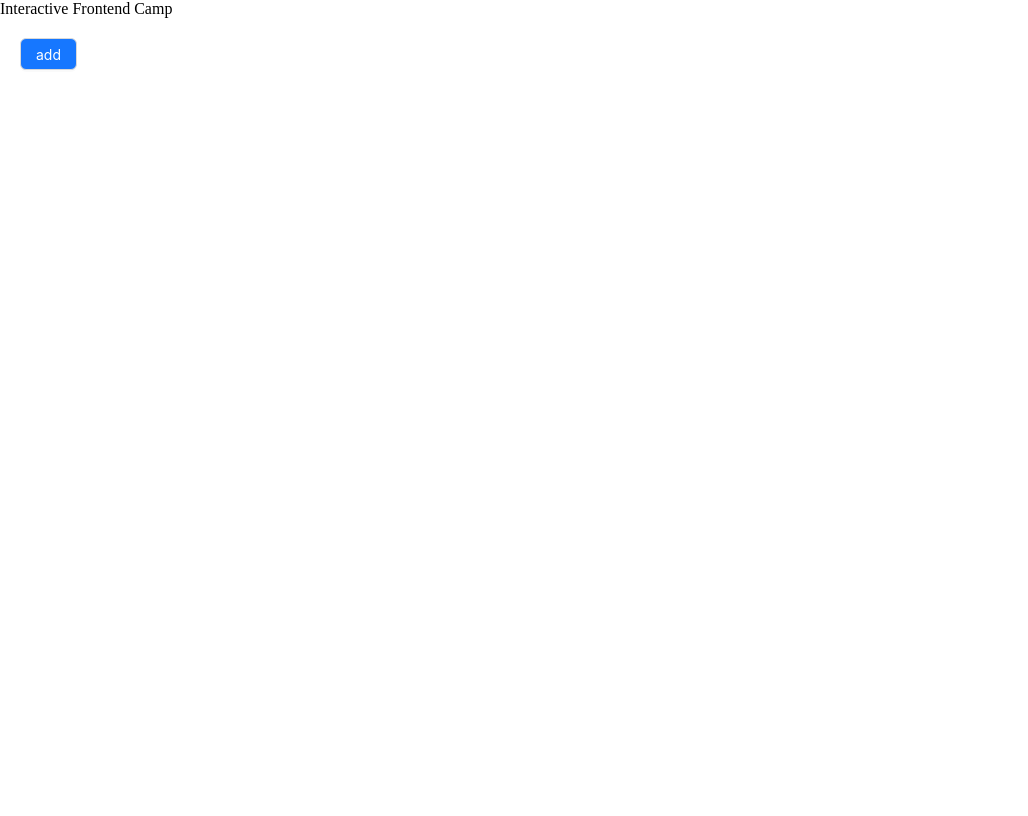
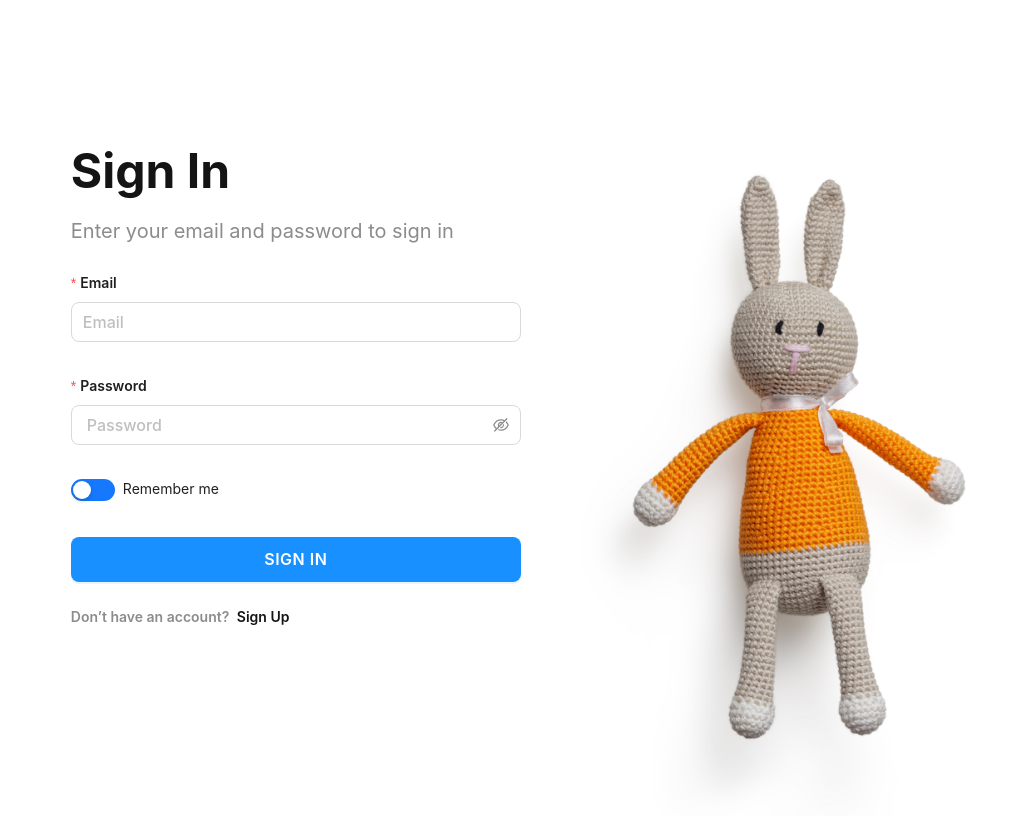
Before and after one commit to frontgps/dashboard, a React (Vite) app: page /login in a window 1280 px wide. Shown: the whole page, without its empty margins (0-1028 px from the left). Built offline with nearby package versions, Linux system fonts and the light colour scheme.

Commit message:
design login page

```diff
--- a/index.html
+++ b/index.html
@@ -1,5 +1,5 @@
 <!doctype html>
-<html lang="en">
+<html lang="en" dir="ltr">
   <head>
     <meta charset="UTF-8" />
     <link rel="icon" type="image/svg+xml" href="/vite.svg" />
--- a/package.json
+++ b/package.json
@@ -17,7 +17,8 @@
     "@ant-design/icons": "^6.0.2",
     "antd": "^5.27.4",
     "react": "^19.1.1",
-    "react-dom": "^19.1.1"
+    "react-dom": "^19.1.1",
+    "react-router-dom": "^7.9.3"
   },
   "devDependencies": {
     "@eslint/js": "^9.36.0",
--- a/src/App.tsx
+++ b/src/App.tsx
@@ -1,10 +1,20 @@
 import Button from '@/components/Button/Button'
+import { Route, Routes } from "react-router-dom";
+import Login from "@/pages/Login";
 
 function App() {
   return (
     <>
+      <Routes>
+      <Route path="/" element={
+      <>
       <p>Interactive Frontend Camp</p>
       <Button>add</Button>
+      </>
+      }/>
+      <Route path="/login" element={<Login/>}/>
+      </Routes>
+
     </>
   )
 }
--- a/src/main.tsx
+++ b/src/main.tsx
@@ -3,11 +3,17 @@ import { createRoot } from 'react-dom/client'
 import App from '@/App'
 import { ConfigProvider } from 'antd'
 import '@/styles/theme.scss'
+import { BrowserRouter } from "react-router-dom";
+
+
+
 
 createRoot(document.getElementById('root')!).render(
   <StrictMode>
     <ConfigProvider direction="rtl">
+    <BrowserRouter>
       <App />
+    </BrowserRouter>
     </ConfigProvider>
   </StrictMode>
 )
--- /dev/null
+++ b/src/pages/Login.tsx
@@ -0,0 +1,103 @@
+import { useState } from "react";
+import { Row, Col, Typography, Form, Input, Button, Switch } from "antd";
+import type { FormProps } from "antd";
+import "@/styles/Login.scss";
+
+const { Text } = Typography;
+
+type LoginFormValues = {
+  email: string;
+  password: string;
+  remember?: boolean;
+};
+
+export default function Login() {
+  const [loading, setLoading] = useState<boolean>(false);
+
+  const onFinish: FormProps<LoginFormValues>["onFinish"] = (values) => {
+    setLoading(true);
+    setTimeout(() => {
+      setLoading(false);
+      console.log("Login Success:", values);
+    }, 1200);
+  };
+
+  return (
+    <div className="container">
+      <Row align="middle" justify="center" className="login-container">
+        <Col xs={22} sm={20} md={10} className="form-col">
+          <div className="login-form-wrapper">
+            <h2 className="login-title">Sign In</h2>
+            <Text className="login-subtitle">
+              Enter your email and password to sign in
+            </Text>
+
+            <Form<LoginFormValues>
+              layout="vertical"
+              onFinish={onFinish}
+              className="login-form">
+              <Form.Item
+                label={<span className="login-label">Email</span>}
+                name="email"
+                rules={[
+                  { required: true, message: "Please enter your email!" },
+                  { type: "email", message: "Invalid email format!" },
+                ]}
+                className="login-form-item">
+                <Input placeholder="Email" size="large" className="login-input" />
+              </Form.Item>
+
+              <Form.Item
+                label={<span className="login-label">Password</span>}
+                name="password"
+                rules={[{ required: true, message: "Please enter your password!" }]}
+                className="login-form-item">
+                <Input.Password
+                  placeholder="Password"
+                  size="large"
+                  className="login-input"
+                />
+              </Form.Item>
+
+              <Form.Item className="remember-me">
+                <div className="remember-wrapper">
+                  <Form.Item
+                    name="remember"
+                    valuePropName="checked"
+                    noStyle
+                    initialValue={true}>
+                    <Switch />
+                  </Form.Item>
+                  <Text className="remember-text">Remember me</Text>
+                </div>
+              </Form.Item>
+
+              <Form.Item className="login-button-item">
+                <Button
+                  type="primary"
+                  htmlType="submit"
+                  size="large"
+                  block
+                  loading={loading}
+                  className="login-button">
+                  SIGN IN
+                </Button>
+              </Form.Item>
+            </Form>
+
+            <div className="signup-box">
+              <Text className="signup-text">Don’t have an account? </Text>
+              <a href="/signup" className="signup-link">
+                Sign Up
+              </a>
+            </div>
+          </div>
+        </Col>
+
+        <Col xs={22} sm={20} md={14} className="image-col">
+          <img src="/images/login.jpg" alt="login" className="login-image" />
+        </Col>
+      </Row>
+    </div>
+  );
+}
--- /dev/null
+++ b/src/styles/Login.scss
@@ -0,0 +1,121 @@
+.container {
+    max-width: 1800px;
+    margin: 50px;
+    @media (max-width: 767.98px) {
+      margin: auto;
+    }
+  }
+  .login-left {
+    padding: 10px 60px;
+  }
+
+  .login-form-wrapper {
+    max-width: 450px;
+    margin: 0 auto;
+  }
+
+  .login-title {
+    font-size: 48px;
+    font-weight: 700;
+    margin-bottom: 16px;
+    color: #141414;
+  }
+
+  .login-subtitle {
+    font-size: 20px;
+    color: #8c8c8c;
+    display: block;
+    margin-bottom: 24px;
+    text-align: end;
+
+    @media (max-width: 767.98px) {
+      font-size: 16px;
+    }
+  }
+
+  .login-label {
+    font-weight: 600;
+  }
+
+  .login-form-item {
+    margin-bottom: 8px;
+    min-height: 95px;
+  }
+
+  .ant-input::placeholder,
+  .ant-input-password input::placeholder {
+    font-weight: 500;
+    color: #bfbfbf;
+  }
+
+  .remember-wrapper {
+    margin-bottom: 12px;
+  }
+
+  .remember-box {
+    display: flex;
+    align-items: center;
+  }
+
+  .remember-text {
+    margin-left: 8px;
+    font-size: 14px;
+  }
+
+  .login-button {
+    background: #1890ff;
+    height: 45px;
+    font-weight: 600;
+    letter-spacing: 0.5px;
+  }
+
+  .signup-box {
+    text-align: left;
+    margin-top: 16px;
+  }
+
+  .signup-text {
+    font-size: 14px;
+    font-weight: 600;
+    color: #8c8c8c;
+  }
+
+  .signup-link {
+    font-weight: 600;
+    font-size: 14px;
+    color: #141414;
+    margin-left: 4px;
+  }
+
+  .login-right {
+    display: flex;
+    justify-content: flex-start;
+  }
+
+  .login-image {
+    max-width: 600px;
+    max-height: 666px;
+    object-fit: contain;
+    position: relative;
+    top: 100px;
+    @media (max-width: 767.98px) {
+      max-width: 400px;
+      max-height: 466px;
+    }
+
+  }
+
+.ant-input,
+.ant-input-password input {
+  text-align: left;
+  direction: ltr;
+}
+.ant-input-password .ant-input-suffix {
+  right: 11px;
+  left: auto;
+}
+.ant-input-password .ant-input-password-icon {
+  position: absolute !important;
+  right: 11px !important;
+  left: auto !important;
+}
```
Also changed, not shown: public/images/login.jpg (added), 1 other file (tests, documents, lock files or other folders).
